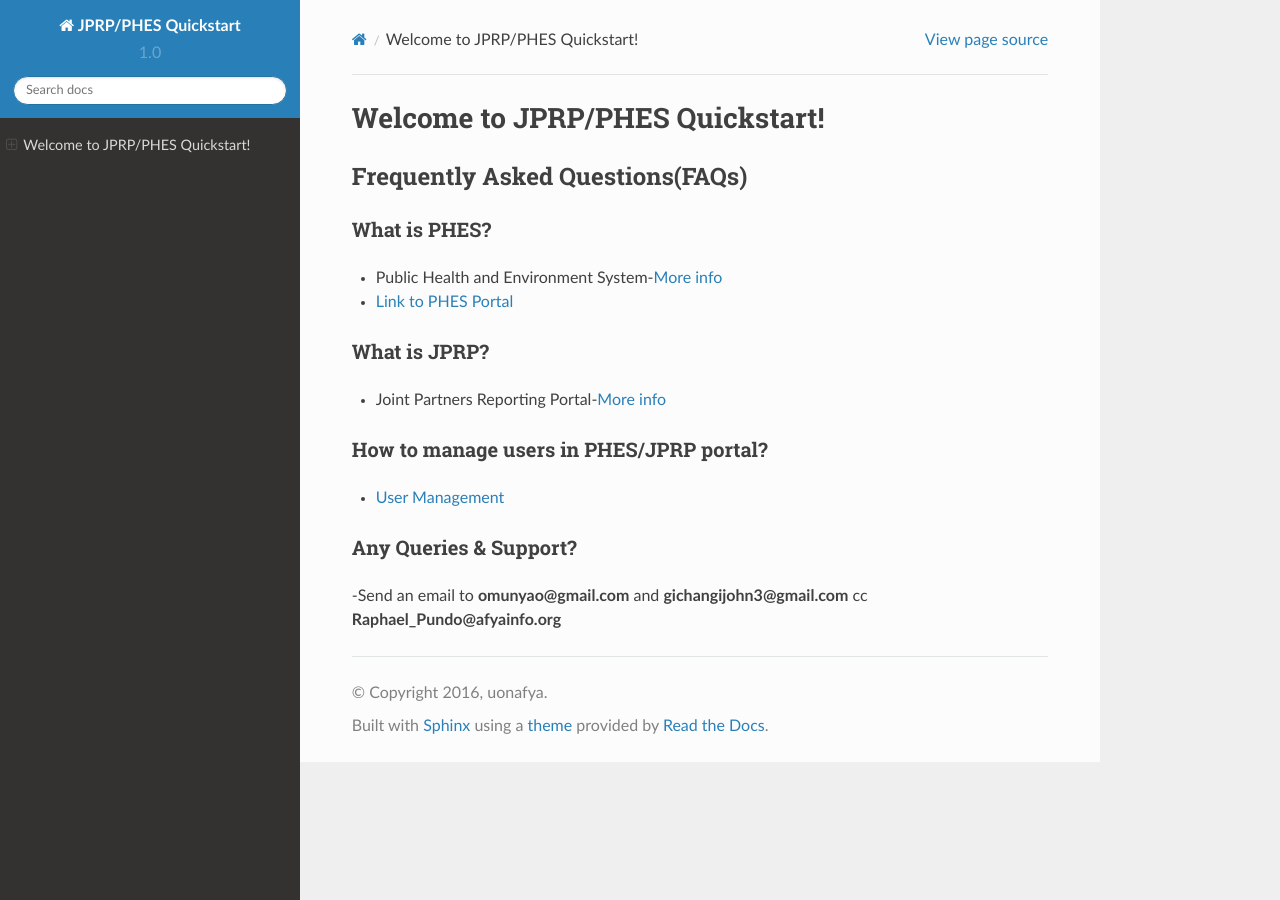
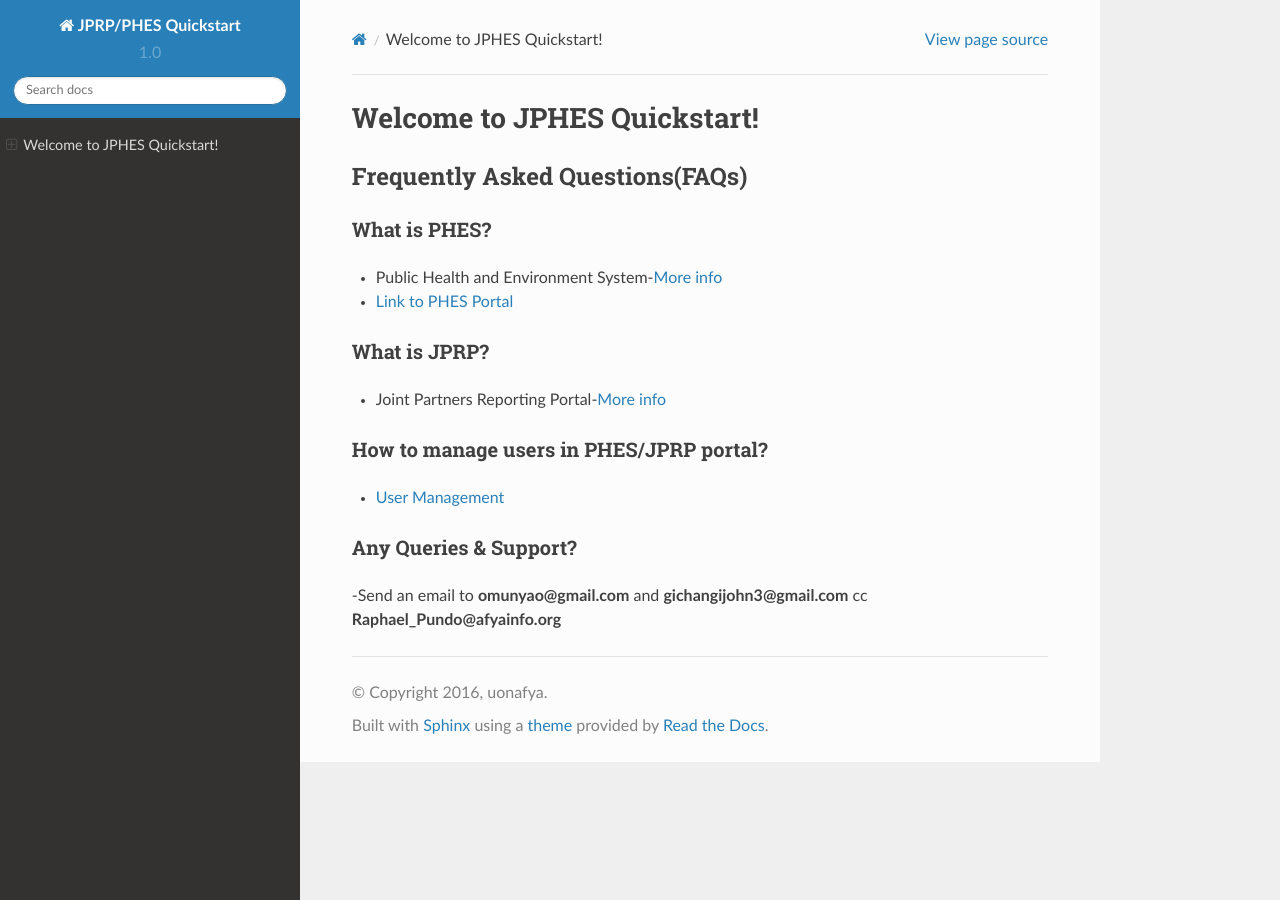
Before and after one commit to uonafya/quickstart, a Sphinx documentation site: the page built from source/index.rst, in a window 1280 px wide. Built offline with Sphinx 7.4.7 and the Read the Docs theme 2.0.0, drawn with Linux system fonts in a browser that asks for light colours.

Commit message:
renamed doc's title

```diff
--- a/source/index.rst
+++ b/source/index.rst
@@ -3,7 +3,7 @@
    You can adapt this file completely to your liking, but it should at least
    contain the root `toctree` directive.
 
-Welcome to JPRP/PHES Quickstart!
+Welcome to JPHES Quickstart!
 ================================================
 
 Frequently Asked Questions(FAQs)
```
